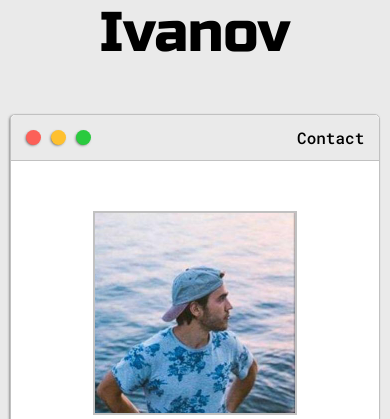
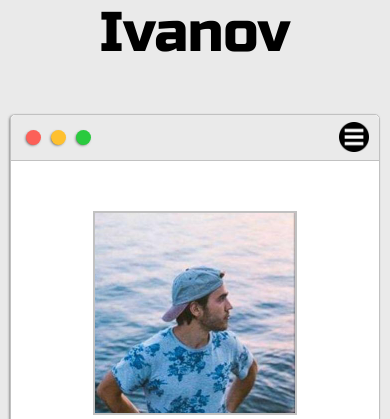
Before and after one commit to divanov11/django-portfolio-website, a Django app: page / in a window 390 px wide. Shown: the part 183-602 px from the top of the page. Run offline with Django 3.2, Linux system fonts and the light colour scheme; data comes from the database, SQL or seed files in the repository; both versions use the stored data as it was after the commit; some libraries are stand-ins or nearby versions.

Commit message:
Added collapsible menu

```diff
--- a/base/templates/base/navbar.html
+++ b/base/templates/base/navbar.html
@@ -1,3 +1,4 @@
+{% load static %}
 <div class="nav-wrapper">
 
 	<!-- Link around dots-wrapper added after tutorial video -->
@@ -11,9 +12,53 @@
 
 
 	<ul id="navigation">
+		<h2  id="close-btn" style="text-align: center">X</h2>
 		<li><a href="{% url 'home' %}#contact">Contact</a></li>
 		{% if request.user.is_authenticated %}
 			<li><a href="{% url 'create_post' %}">Create Post</a></li>
 		{% endif %}
 	</ul>
+
+	<img id="menu-icon" src="{% static 'images/menu.png' %}">
+
 </div>
+
+
+<script type="text/javascript">
+	let menu = 'closed'
+
+	let menuIcon = document.getElementById('menu-icon')
+	let navigation = document.getElementById('navigation')
+	let closeBtn = document.getElementById('close-btn')
+
+	menuIcon.addEventListener('click', toggleMenu)
+	closeBtn.addEventListener('click', toggleMenu)
+
+
+	function toggleMenu(){
+		if (menu == 'closed'){
+			navigation.style.display = 'block'
+			closeBtn.style.display = 'block'
+			menu = 'open'
+		}else{
+			navigation.style.display = 'none'
+			closeBtn.style.display = 'none'
+			menu = 'closed'
+		}
+	}
+
+
+	// Attaching the event listener function to window's resize event
+
+	window.addEventListener("resize", function(){
+		let width = document.documentElement.clientWidth;
+		if(width > 1080){
+				navigation.style.display = 'block'
+		}else{
+				navigation.style.display = 'none'
+		}
+		menu = 'closed'
+		closeBtn.style.display = 'none'
+	});
+
+</script>
--- a/static/css/default.css
+++ b/static/css/default.css
@@ -161,6 +161,62 @@ h6 { font-size: 16px;}
 	box-shadow: -1px 1px 3px -1px rgba(0,0,0,0.75);
 
 }
+
+
+/* DROP DOWN MENU START */
+
+#menu-icon{
+	width: 30px;
+	margin-right:10px;
+	cursor: pointer;
+	display: none;
+}
+
+#close-btn{
+	display: none;
+	cursor: pointer;
+	padding: 10px;
+	margin: 0;
+
+}
+
+
+@media screen and (max-width: 1080px){
+	#navigation{
+		display: none;
+		position: fixed;
+		top: 0;
+		left: 50%;
+		transform: translateX(-50%);
+		border-radius: 0 0 5px 5px;
+		width: 95%;
+		background-color: var(--previewShadow);
+		padding: 0;
+		z-index:998;
+		border: 2px solid var(--borderColor);
+		-webkit-box-shadow: -1px 1px 3px -1px rgba(0,0,0,0.75);
+		-moz-box-shadow: -1px 1px 3px -1px rgba(0,0,0,0.75);
+		box-shadow: -1px 1px 3px -1px rgba(0,0,0,0.75);
+	}
+
+	#navigation li{
+		box-sizing: border-box;
+		padding: 10px;
+		width: 100%;
+		border-top:2px solid var(--borderColor);
+
+		font-size: 18px;
+		text-align: center;
+		margin:0;
+	}
+
+	#menu-icon{
+		display: block;
+	}
+
+}
+
+/* DROP DOWN MENU END */
 
 
 .left-column{
```
Also changed, not shown: db.sqlite3, static/images/menu.png (added), 8 other files.
